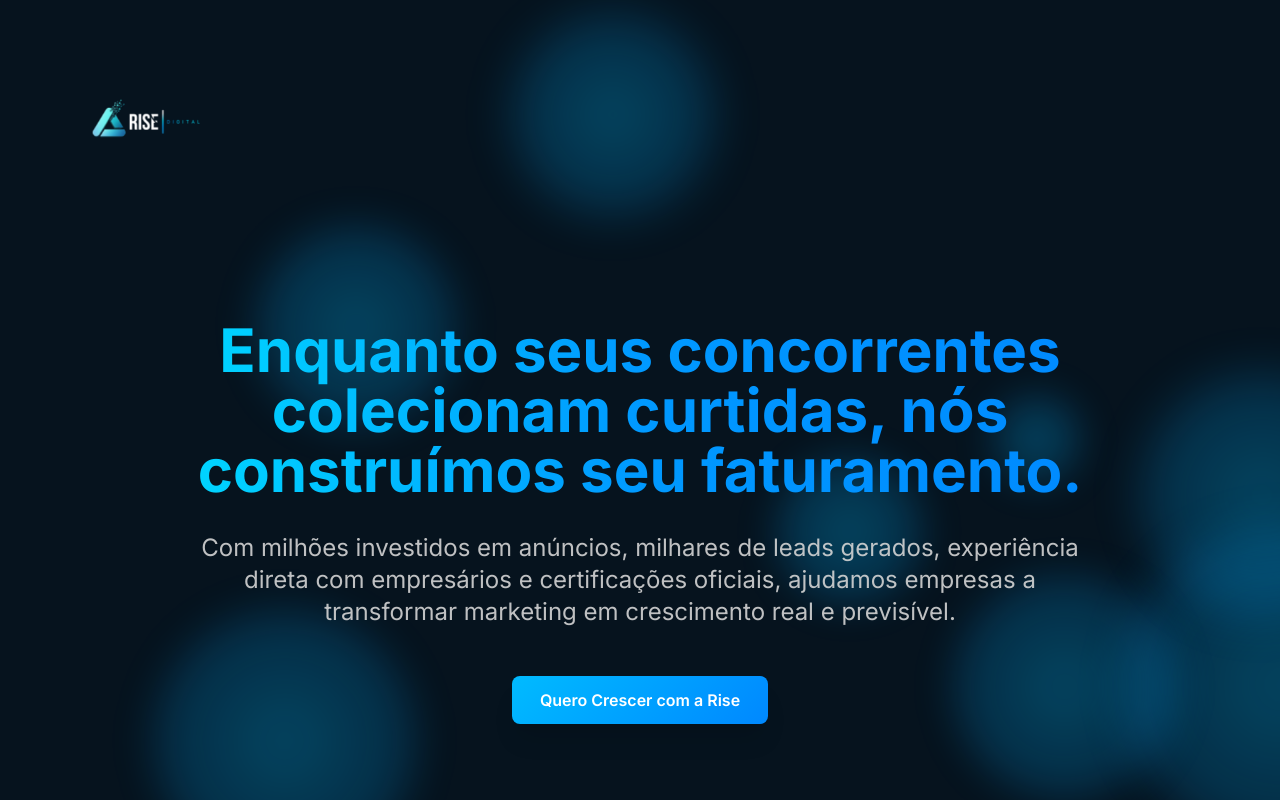
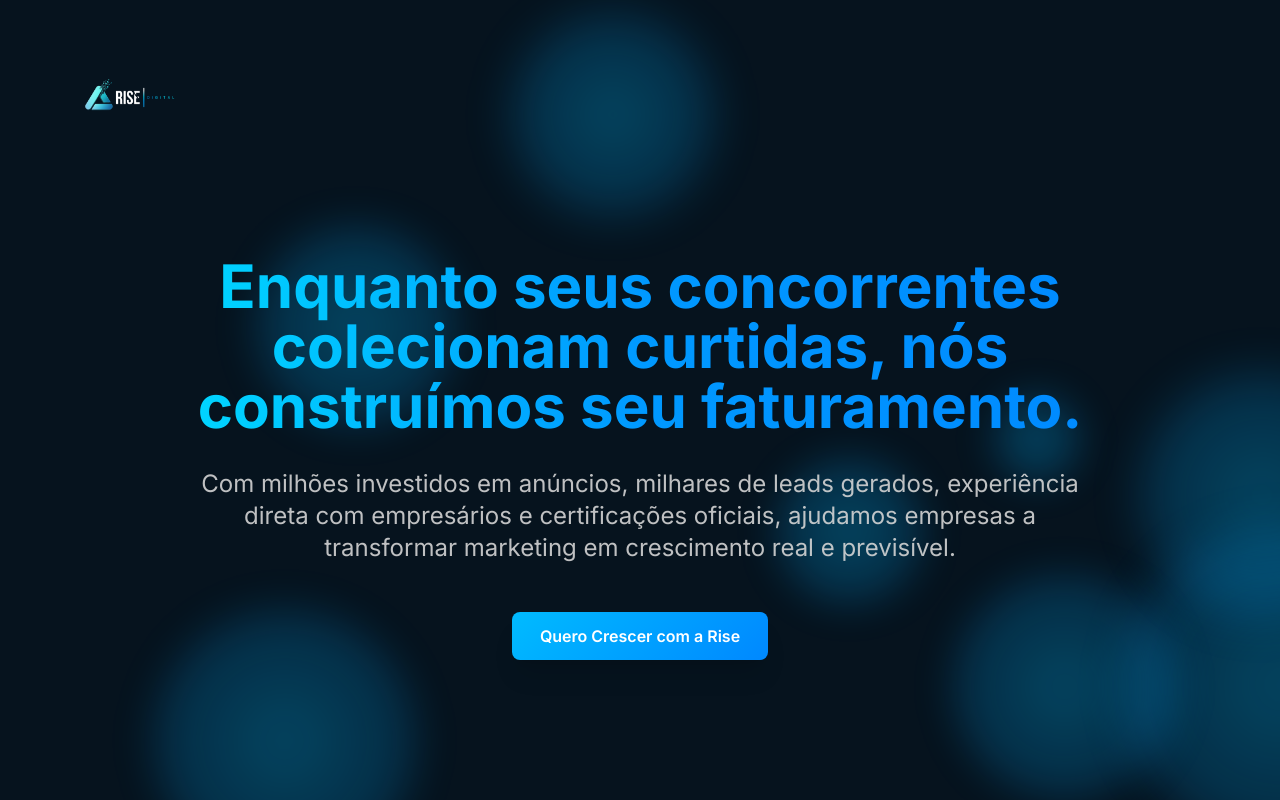
Before and after one commit to ThallesTrafego/risedigital, a React (Vite) app: page / in a window 1280 px wide. Shown: the top 800 px of the page. Built offline with nearby package versions, Linux system fonts and the light colour scheme; the HTML template or start-up script is replaced by a standard one; a web font is replaced by a local one.

Commit message:
Fix: Adjust header logo size and spacing

```diff
--- a/src/pages/Index.tsx
+++ b/src/pages/Index.tsx
@@ -77,15 +77,15 @@ const Index = () => {
 
       {/* Header */}
       <header className="fixed top-0 left-0 right-0 z-50">
-        <div className="container-custom py-6">
+        <div className="container-custom py-4">
           <a href="/" className="inline-block hover:scale-105 transition-transform duration-300">
-            <img src={novaLogoDigital} alt="Nova Logo Digital" className="h-40 md:h-48 w-auto" />
+            <img src={novaLogoDigital} alt="Nova Logo Digital" className="h-32 md:h-40 w-auto" />
           </a>
         </div>
       </header>
 
       {/* Hero Section */}
-      <section ref={heroRef.elementRef} className={`section-spacing py-20 md:py-32 pt-72 md:pt-80 relative z-10 scroll-reveal ${heroRef.isVisible ? 'visible' : ''}`}>
+      <section ref={heroRef.elementRef} className={`section-spacing py-20 md:py-32 pt-60 md:pt-64 relative z-10 scroll-reveal ${heroRef.isVisible ? 'visible' : ''}`}>
         <div className="container-custom text-center">
           <h1 className="text-4xl md:text-5xl lg:text-6xl font-bold gradient-title mb-8 leading-tight max-w-5xl mx-auto font-inter">
             Enquanto seus concorrentes colecionam curtidas, nós construímos seu faturamento.
```
